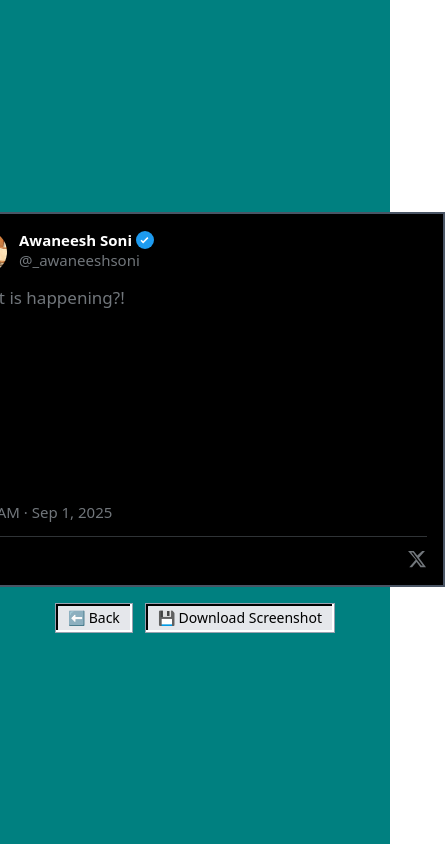
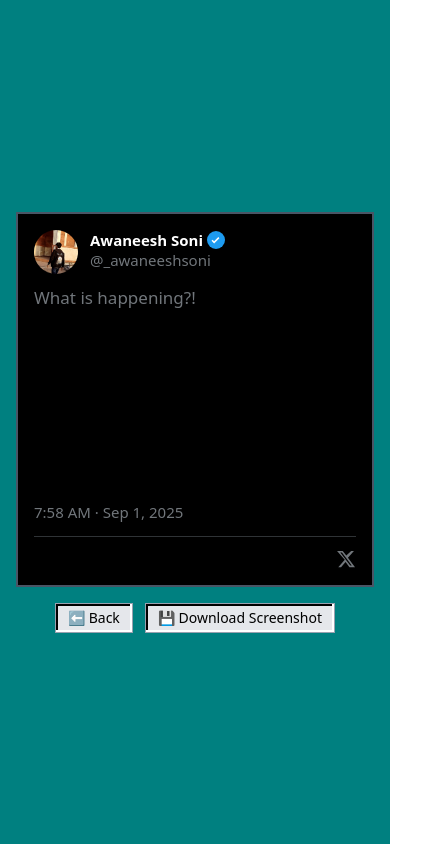
Before and after one commit to awaneeshsoni/ssui, a React (Vite) app: page / in a window 390 px wide. Both pictures are taken after a click on the element "𝕏 Open X". Shown: the whole page, 445 px wide, since content can reach past the window. Built offline with nearby package versions, Linux system fonts and the light colour scheme.

Commit message:
phone frndl

```diff
--- a/src/App.jsx
+++ b/src/App.jsx
@@ -136,8 +136,8 @@ export default function App() {
             style={{
               width: containerWidth,
               height: containerHeight,
-              minWidth: "300px",
-              maxWidth: "800px"
+              minWidth: "240px",
+              maxWidth: "100%"
             }}
           >
             <div className="w-full h-full">
@@ -148,7 +148,7 @@ export default function App() {
             <div
               onMouseDown={handleResizeStart}
               onTouchStart={handleResizeStart}
-              className="absolute bottom-0 right-0 w-12 h-12 -mb-6 -mr-6 cursor-nwse-resize select-none"
+              className="absolute bottom-0 right-0 w-12 h-12 cursor-nwse-resize select-none"
               style={{
                 userSelect: 'none',
                 touchAction: 'none'
@@ -181,8 +181,8 @@ export default function App() {
             style={{
               width: containerWidth,
               height: containerHeight,
-              minWidth: "300px",
-              maxWidth: "800px"
+              minWidth: "240px",
+              maxWidth: "100%"
             }}
           >
             <div className="w-full h-full">
@@ -193,7 +193,7 @@ export default function App() {
             <div
               onMouseDown={handleResizeStart}
               onTouchStart={handleResizeStart}
-              className="absolute bottom-0 right-0 w-12 h-12 -mb-6 -mr-6 cursor-nwse-resize select-none"
+              className="absolute bottom-0 right-0 w-12 h-12 cursor-nwse-resize select-none"
               style={{
                 userSelect: 'none',
                 touchAction: 'none'
@@ -227,8 +227,8 @@ export default function App() {
             style={{
               width: containerWidth,
               height: containerHeight,
-              minWidth: "300px",
-              maxWidth: "800px"
+              minWidth: "240px",
+              maxWidth: "100%"
             }}
           >
             <div className="w-full h-full">
@@ -239,7 +239,7 @@ export default function App() {
             <div
               onMouseDown={handleResizeStart}
               onTouchStart={handleResizeStart}
-              className="absolute bottom-0 right-0 w-12 h-12 -mb-6 -mr-6 cursor-nwse-resize select-none"
+              className="absolute bottom-0 right-0 w-12 h-12 cursor-nwse-resize select-none"
               style={{
                 userSelect: 'none',
                 touchAction: 'none'
@@ -272,8 +272,8 @@ export default function App() {
             style={{
               width: containerWidth,
               height: containerHeight,
-              minWidth: "500px",
-              maxWidth: "800px"
+              minWidth: "240px",
+              maxWidth: "100%"
             }}
           >
             <div className="w-full h-full">
@@ -284,7 +284,7 @@ export default function App() {
             <div
               onMouseDown={handleResizeStart}
               onTouchStart={handleResizeStart}
-              className="absolute bottom-0 right-0 w-12 h-12 -mb-6 -mr-6 cursor-nwse-resize select-none"
+              className="absolute bottom-0 right-0 w-12 h-12 cursor-nwse-resize select-none"
               style={{
                 userSelect: 'none',
                 touchAction: 'none'
```
